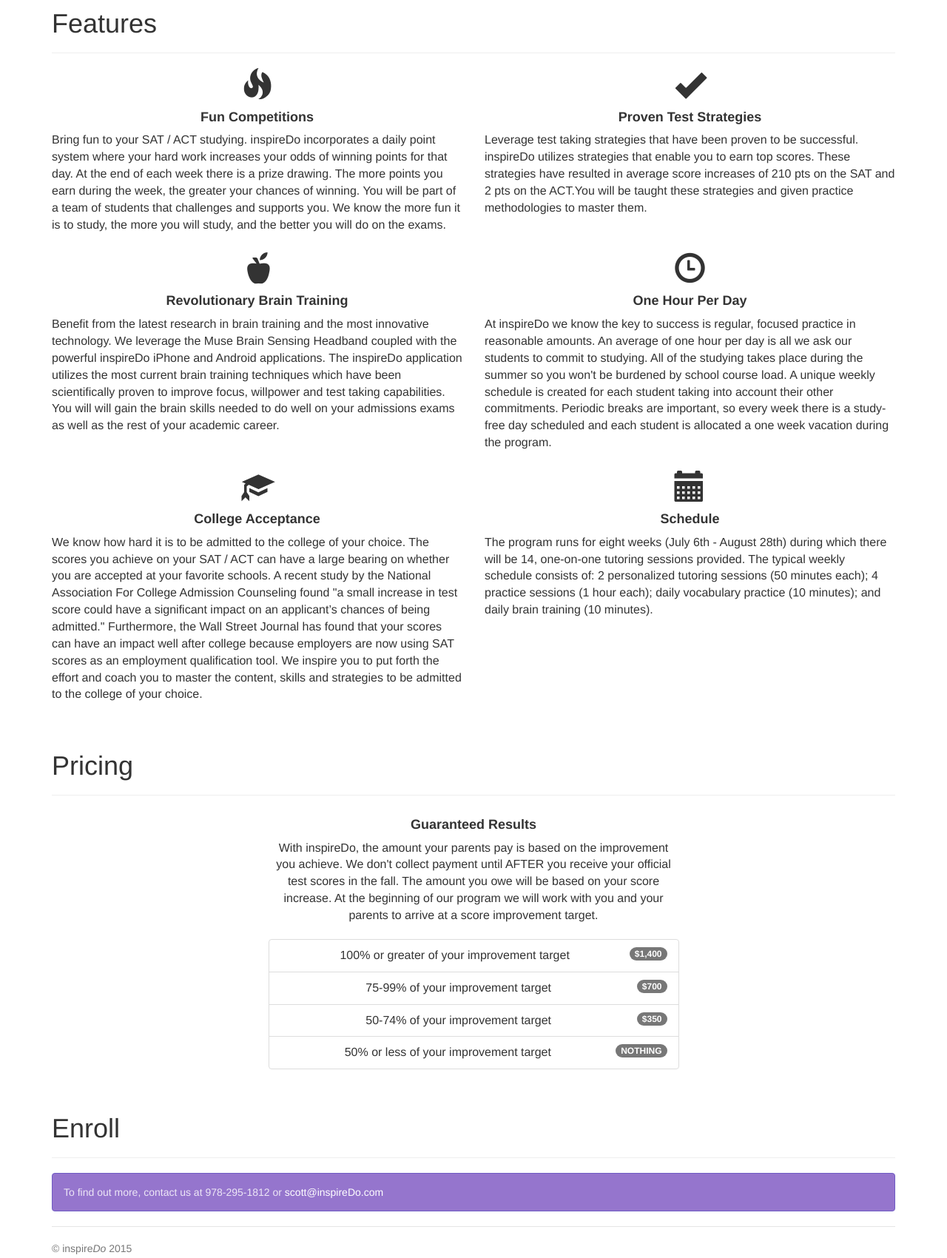
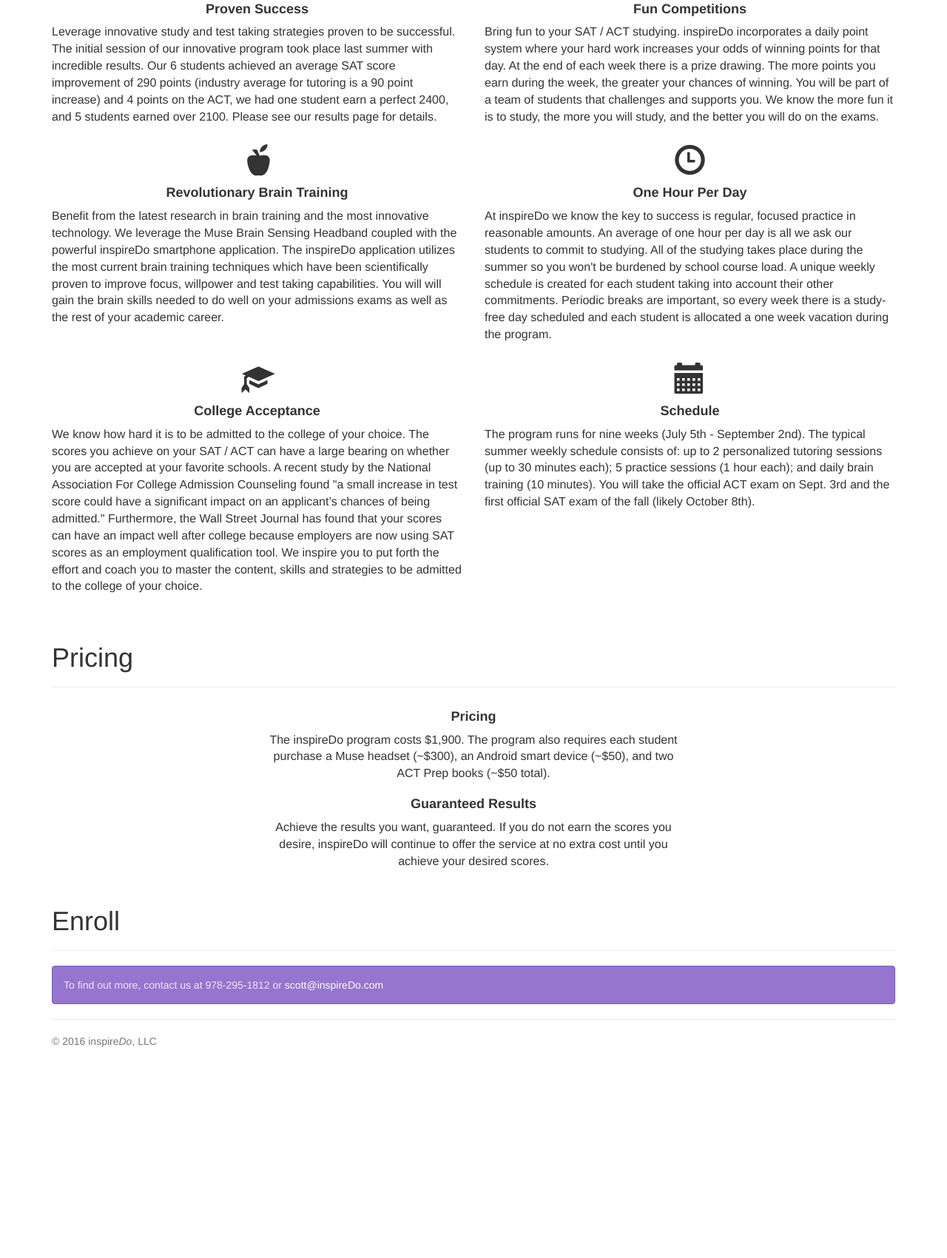
Before and after one commit to erikkessler/erikkessler.github.io, a website: page index.html in a window 1280 px wide. Shown: the part 495-2195 px from the top of the page at 74% size. After the commit the page ends 1922 px from the top, so only its background shows below. Drawn offline with nearby package versions, Linux system fonts and the light colour scheme.

Commit message:
1/13/16 Revision

```diff
--- a/index.html
+++ b/index.html
@@ -56,10 +56,11 @@
     <div class="container">
 
       <!-- Main component for a primary marketing message or call to action -->
-      <div class="jumbotron">
+      <!-- <div class="jumbotron"> -->
 	<div class="text-center">
 	  <img class="img-responsive center-block" src="images/inspireDo.png" height="135" width="512">
 	  <p>
+      Innovative Test Prep
 	    Invest 1 hour per day this summer...<br>
 	    Achieve the SAT / ACT scores you need this fall...<br>
 	    Guaranteed.</p>
@@ -67,7 +68,7 @@
 	    <a class="btn btn-lg btn-primary" href="mailto:scott@inspiredo.com" role="button">Enroll Now &raquo;</a>
 	  </p>
 	</div>
-      </div>
+      <!-- </div> -->
 
       <div class="page-header">
 	<h1>Features</h1>
@@ -75,22 +76,21 @@
 
       <div class="row text-center">
 	<div class="col-lg-6">
-	  <span style="font-size:3em;" class="glyphicon glyphicon-fire" aria-hidden="true"></span>
-	  <h4 style="font-weight: bold">Fun Competitions</h4>
+    <span style="font-size:3em;" class="glyphicon glyphicon-ok" aria-hidden="true"></span>
+	  <h4 style="font-weight: bold">Proven Success</h4>
+
 	  <p class="text-left" style="padding-bottom: 15px;font-size: 16px">
-	    Bring fun to your SAT / ACT studying. inspireDo incorporates a daily point system where your hard work increases your odds of winning points for that day. At the end of each week there is a prize drawing. The more points you earn during the week, the greater your chances of winning. You will be part of a team of students that challenges and supports you. We know the more fun it is to study, the more you will study, and the better you will do on the exams.
+	    Leverage innovative study and test taking strategies proven to be successful. The initial session of our innovative program took place last summer with incredible results. Our 6 students achieved an average SAT score improvement of 290 points (industry average for tutoring is a 90 point increase) and 4 points on the ACT, we had one student earn a perfect 2400, and 5 students earned over 2100. Please see our results page for details.
 	  </p>
 
 
 	</div>
 	<div class="col-lg-6">
-	  <span style="font-size:3em;" class="glyphicon glyphicon-ok" aria-hidden="true"></span>
-	  <h4 style="font-weight: bold">Proven Test Strategies</h4>
-
+    <span style="font-size:3em;" class="glyphicon glyphicon-fire" aria-hidden="true"></span>
+	  <h4 style="font-weight: bold">Fun Competitions</h4>
 	  <p class="text-left" style="padding-bottom: 15px;font-size: 16px">
-	    Leverage test taking strategies that have been proven to be successful. inspireDo utilizes strategies that enable you to earn top scores. These strategies have resulted in average score increases of 210 pts on the SAT and 2 pts on the ACT.You will be taught these strategies and given practice methodologies to master them.
+	    Bring fun to your SAT / ACT studying. inspireDo incorporates a daily point system where your hard work increases your odds of winning points for that day. At the end of each week there is a prize drawing. The more points you earn during the week, the greater your chances of winning. You will be part of a team of students that challenges and supports you. We know the more fun it is to study, the more you will study, and the better you will do on the exams.
 	  </p>
-
 	</div>
 
       </div>
@@ -100,7 +100,7 @@
 	  <span style="font-size:3em;" class="glyphicon glyphicon-apple" aria-hidden="true"></span>
 	  <h4 style="font-weight: bold">Revolutionary Brain Training</h4>
 	  <p class="text-left" style="padding-bottom: 15px;font-size: 16px">
-	    Benefit from the latest research in brain training and the most innovative technology. We leverage the Muse Brain Sensing Headband coupled with the powerful inspireDo iPhone and Android applications. The inspireDo application utilizes the most current brain training techniques which have been scientifically proven to improve focus, willpower and test taking capabilities. You will will gain the brain skills needed to do well on your admissions exams as well as the rest of your academic career.
+	    Benefit from the latest research in brain training and the most innovative technology. We leverage the Muse Brain Sensing Headband coupled with the powerful inspireDo smartphone application. The inspireDo application utilizes the most current brain training techniques which have been scientifically proven to improve focus, willpower and test taking capabilities. You will will gain the brain skills needed to do well on your admissions exams as well as the rest of your academic career.
 	  </p>
 
 
@@ -128,7 +128,7 @@
 	  <span style="font-size:3em;" class="glyphicon glyphicon-calendar" aria-hidden="true"></span>
 	  <h4 style="font-weight: bold">Schedule</h4>
 	  <p class="text-left" style="padding-bottom: 15px;font-size: 16px">
-	    The program runs for eight weeks (July 6th - August 28th) during which there will be 14, one-on-one tutoring sessions provided. The typical weekly schedule consists of: 2 personalized tutoring sessions (50 minutes each); 4 practice sessions (1 hour each); daily vocabulary practice (10 minutes); and daily brain training (10 minutes).
+	    The program runs for nine weeks (July 5th - September 2nd). The typical summer weekly schedule consists of: up to 2 personalized tutoring sessions (up to 30 minutes each); 5 practice sessions (1 hour each); and daily brain training (10 minutes). You will take the official ACT exam on Sept. 3rd and the first official SAT exam of the fall (likely October 8th).
 	  </p>
 
 	</div>
@@ -139,30 +139,17 @@
 	<h1 id="pricing">Pricing</h1>
       </div>
       <div class="row">
+        <div class="col-lg-6 col-lg-offset-3 text-center">
+          <h4 style="font-weight: bold">Pricing</h4>
+      	  <p style="font-size: 16px">
+            The inspireDo program costs $1,900. The program also requires each student purchase a Muse headset (~$300), an Android smart device (~$50), and two ACT Prep books (~$50 total).
+          </p>
+        </div>
 	<div class="col-lg-6 col-lg-offset-3 text-center">
 	  <h4 style="font-weight: bold">Guaranteed Results</h4>
 	  <p style="font-size: 16px">
-	    With inspireDo, the amount your parents pay is based on the improvement you achieve. We don't collect payment until AFTER you receive your official test scores in the fall. The amount you owe will be based on your score increase. At the beginning of our program we will work with you and your parents to arrive at a score improvement target.
+	    Achieve the results you want, guaranteed. If you do not earn the scores you desire, inspireDo will continue to offer the service at no extra cost until you achieve your desired scores.
 	  </p>
-
-	  <ul class="list-group" style="font-size: 16px;padding-top: 10px">
-	    <li class="list-group-item">
-	      <span class="badge">$1,400</span>
-	      100% or greater of your improvement target
-	    </li>
-	    <li class="list-group-item">
-	      <span class="badge">$700</span>
-	      75-99% of your improvement target
-	    </li>
-	    <li class="list-group-item">
-	      <span class="badge">$350</span>
-	      50-74% of your improvement target
-	    </li>
-	    <li class="list-group-item">
-	      <span class="badge">NOTHING</span>
-	      50% or less of your improvement target
-	    </li>
-	  </ul>
 	</div>
       </div>
 
@@ -174,7 +161,7 @@
       </div>
 
       <footer class="footer">
-	<p>© inspire<em>Do</em> 2015</p>
+	<p>© 2016 inspire<em>Do</em>, LLC</p>
       </footer>
 
     </div> <!-- /container -->
```
